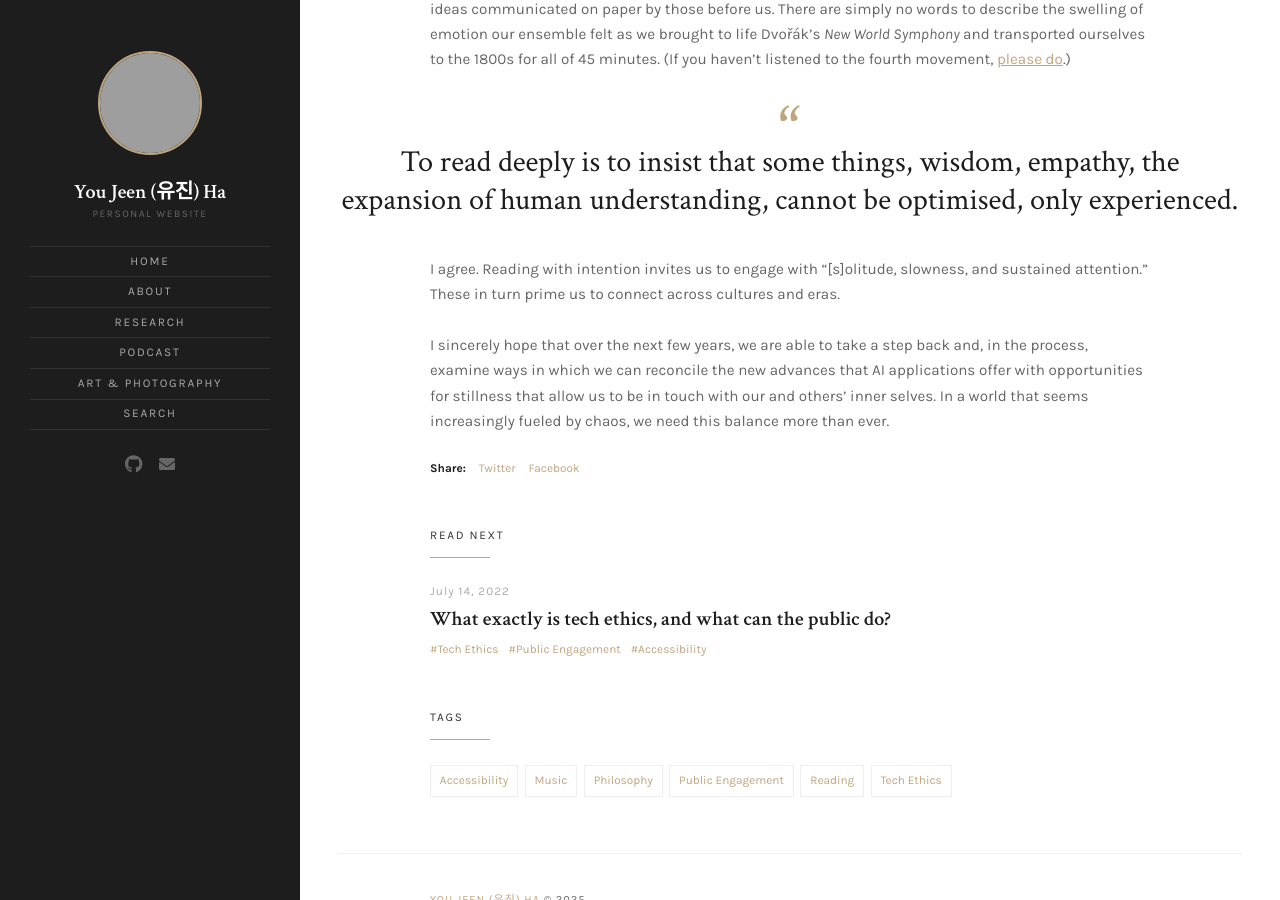
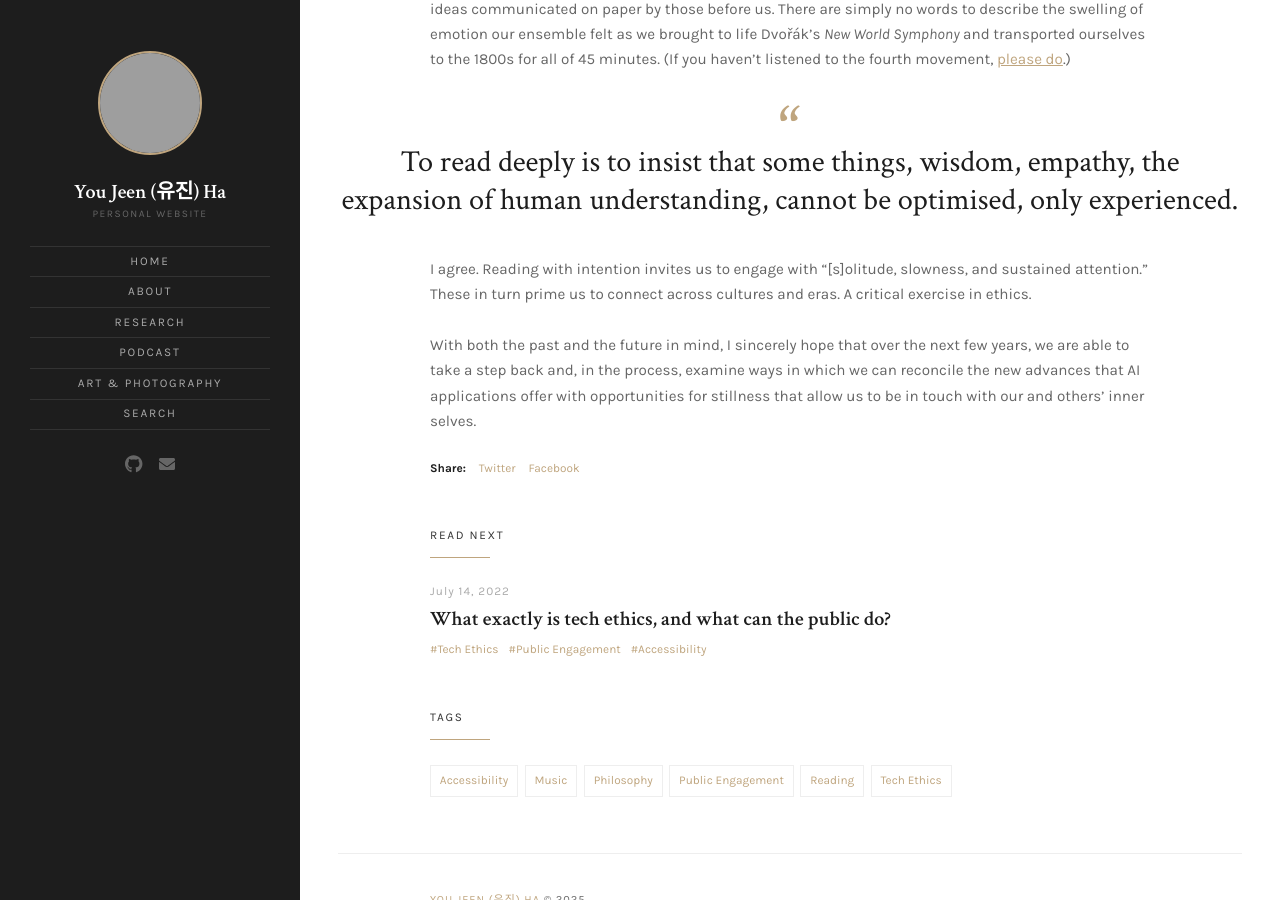
Before and after one commit to hyoujeen/hyoujeen.github.io, a Jekyll site: the page built from _posts/2025-05-31-the-ethics-of-deep-reading.md, in a window 1280 px wide and 900 px high, scrolled down 1362 px, cut to the strip 0-900 px from the top of the window. Built offline with Jekyll 4.4.1, drawn with Linux system fonts in a browser that asks for light colours; grey boxes are pictures that could not be loaded.

Commit message:
Update 2025-05-31-the-ethics-of-deep-reading.md

```diff
--- a/_posts/2025-05-31-the-ethics-of-deep-reading.md
+++ b/_posts/2025-05-31-the-ethics-of-deep-reading.md
@@ -22,6 +22,6 @@ If I remember correctly, my high school music teacher said something similar as
 
 > To read deeply is to insist that some things, wisdom, empathy, the expansion of human understanding, cannot be optimised, only experienced.
 
-I agree. Reading with intention invites us to engage with "[s]olitude, slowness, and sustained attention." These in turn prime us to connect across cultures and eras.
+I agree. Reading with intention invites us to engage with "[s]olitude, slowness, and sustained attention." These in turn prime us to connect across cultures and eras. A critical exercise in ethics.
 
-I sincerely hope that over the next few years, we are able to take a step back and, in the process, examine ways in which we can reconcile the new advances that AI applications offer with opportunities for stillness that allow us to be in touch with our and others' inner selves. In a world that seems increasingly fueled by chaos, we need this balance more than ever.
+With both the past and the future in mind, I sincerely hope that over the next few years, we are able to take a step back and, in the process, examine ways in which we can reconcile the new advances that AI applications offer with opportunities for stillness that allow us to be in touch with our and others' inner selves.
```
